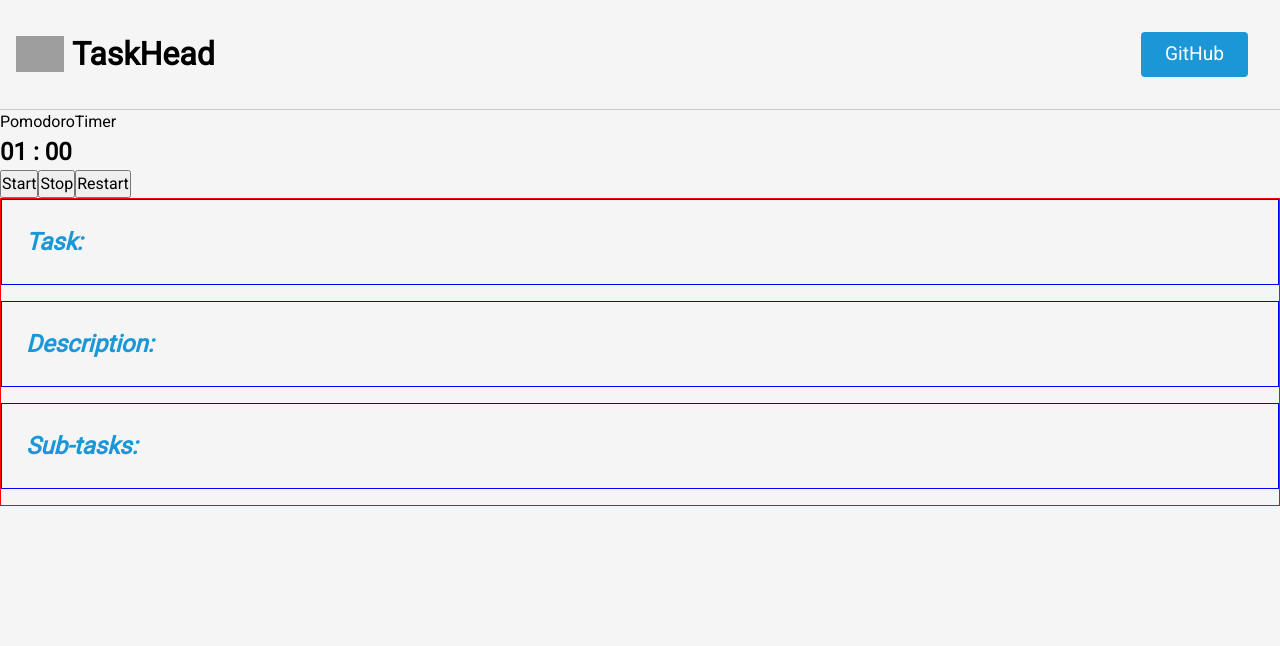
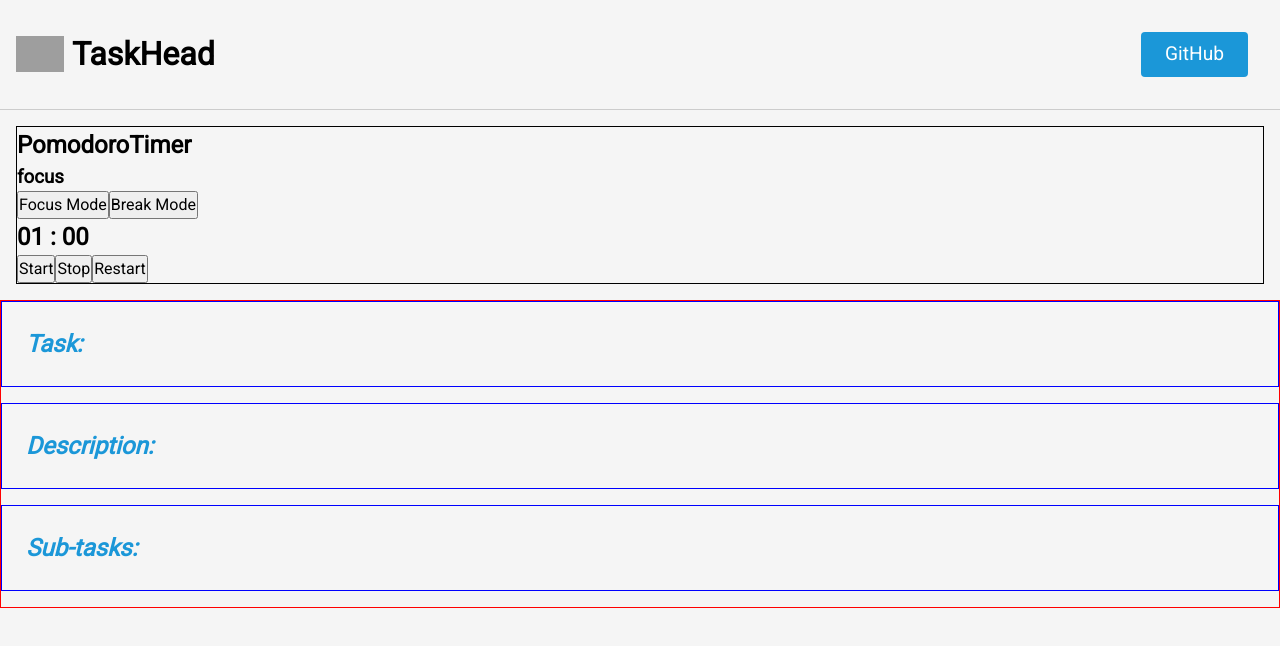
Before and after one commit to not-vibhu/taskhead, a React (Create React App) app: page /pomodoro in a window 1280 px wide. Shown: the top 646 px of the page. Built offline with nearby package versions, Linux system fonts and the light colour scheme; grey boxes are pictures that could not be loaded.

Commit message:
feat: created pomodoro timer

```diff
--- a/src/Components/PomodoroTimer.jsx
+++ b/src/Components/PomodoroTimer.jsx
@@ -1,18 +1,36 @@
+import "./Styles/PomodoroTimer.css";
 import { useState, useRef, useEffect } from "react";
 
 export default function PomodoroTimer() {
 
-  let focusDuration = 1;
+  let focusDuration = "1";
+  let breakDuration = "0.5";
+
+  const focusMinutes = Number(focusDuration);
+  const breakMinutes = Number(breakDuration);
 
   const [seconds, setSeconds] = useState(0);
+  const [pomodoroMode, setPomodoroMode] = useState("focus");
   const secondsRef = useRef(seconds);
   const intervalRef = useRef(null);
 
 
   let minutesLeft = Math.floor(seconds / 60);
   let secondsLeft = seconds % 60;
+
   if (minutesLeft < 10) minutesLeft = `0${minutesLeft}`;
   if (secondsLeft < 10) secondsLeft = `0${secondsLeft}`;
+
+  const switchPomodoroSession = (sessionName) => {
+
+    setPomodoroMode(sessionName);
+
+    let newTimeInSeconds = sessionName === "focus" ? focusMinutes * 60 : breakMinutes * 60;
+
+    setSeconds(newTimeInSeconds);
+    secondsRef.current = newTimeInSeconds;
+
+  }
 
   const handleSecondsUpdate = () => {
     secondsRef.current--;
@@ -27,7 +45,7 @@ export default function PomodoroTimer() {
     clearInterval(intervalRef.current);
 
     intervalRef.current = setInterval(() => {
-      if (secondsRef.current === 0) console.log("Time OVer");
+      if (secondsRef.current === 0) return clearInterval(intervalRef.current);
       handleSecondsUpdate();
     }, 1000);
   };
@@ -38,7 +56,12 @@ export default function PomodoroTimer() {
   }, []);
 
   return (
-    <div>PomodoroTimer
+    <div className="pomodoro-timer-div">
+      <h2>PomodoroTimer</h2>
+      <h3>{pomodoroMode}</h3>
+      <button onClick={() => switchPomodoroSession("focus")}>Focus Mode</button>
+
+      <button onClick={() => switchPomodoroSession("break")}>Break Mode</button>
       <h2>{minutesLeft} : {secondsLeft}</h2>
 
       <button onClick={handleStartInterval}>Start</button>
--- /dev/null
+++ b/src/Components/Styles/PomodoroTimer.css
@@ -0,0 +1,4 @@
+.pomodoro-timer-div {
+    border: 1px solid black;
+    margin: 1rem;
+}
```
